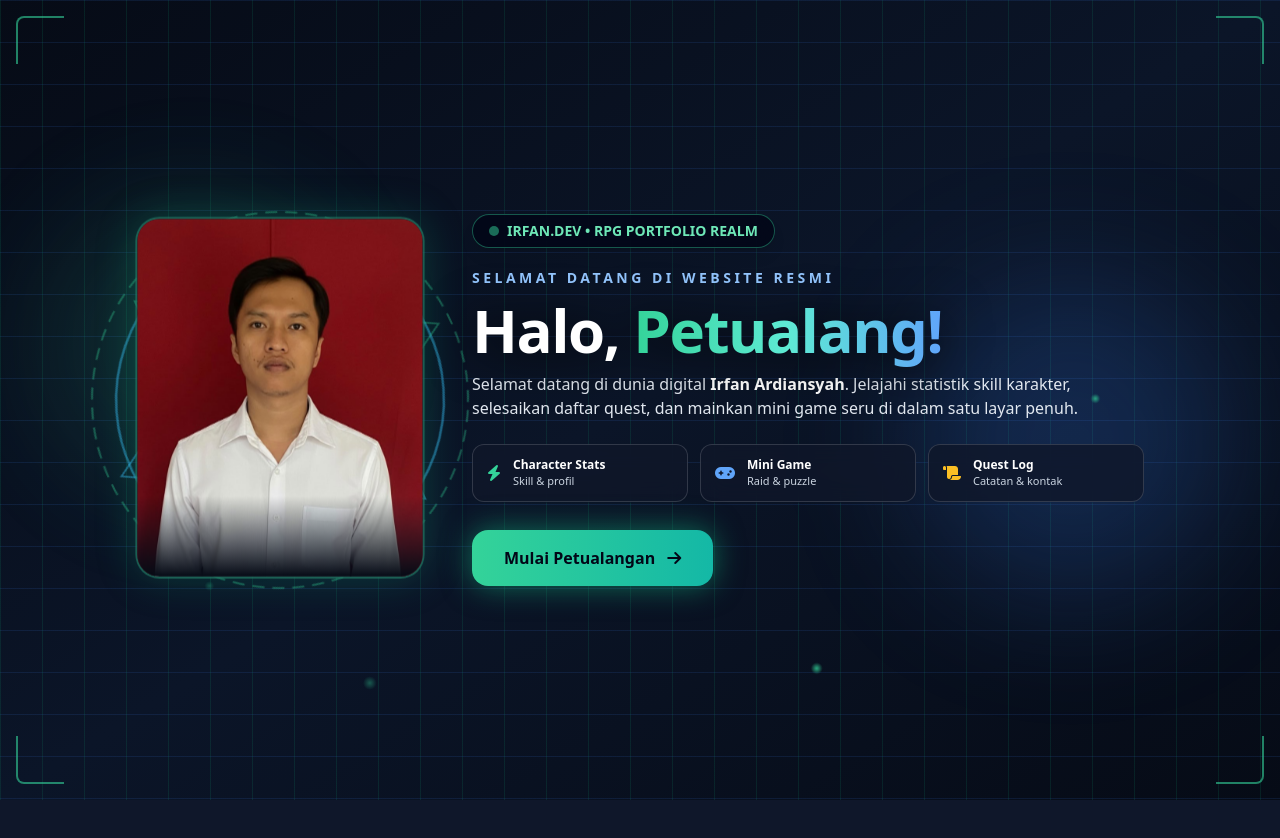
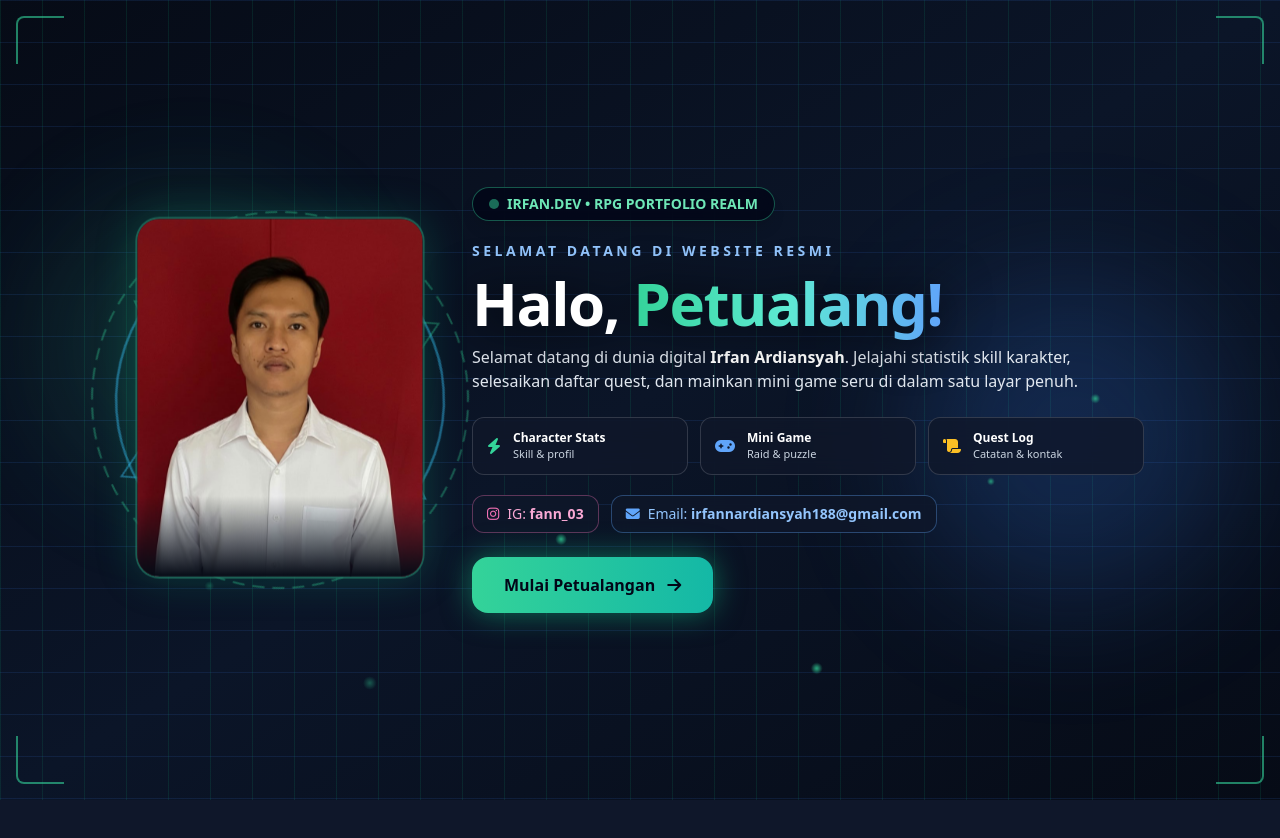
Before and after one commit to irfannardiansyah188-dotcom/website-irfan, a plain HTML site: page index.html in a window 1280 px wide. Shown: the top 838 px of the page. Drawn offline with nearby package versions, Linux system fonts and the light colour scheme.

Commit message:
Update welcome screen and add contact info section

```diff
--- a/index.html
+++ b/index.html
@@ -104,7 +104,7 @@
 <body class="bg-slate-50 dark:bg-darkBg text-slate-800 dark:text-slate-100 font-sans antialiased min-h-screen transition-colors duration-300 overflow-x-hidden">
 
     <!-- LAYAR UCAPAN SELAMAT DATANG FULL LAYAR -->
-    <div id="welcome-screen" class="fixed inset-0 z-50 flex items-center justify-center bg-[#060b16] text-white transition-all duration-700 ease-in-out overflow-hidden">
+    <div id="welcome-screen" class="fixed inset-0 z-50 flex items-center justify-center bg-[#060b16] text-white transition-all duration-700 ease-in-out overflow-y-auto overflow-x-hidden">
 
         <!-- Latar Belakang Grid & Gradasi RPG -->
         <div class="absolute inset-0 bg-gradient-to-br from-[#060b16] via-[#0b1528] to-[#060b16]"></div>
@@ -133,7 +133,7 @@
         <!-- Wadah Utama: Foto Proporsional di Kiri + Ucapan Selamat Datang di Kanan -->
         <div class="relative z-10 w-full max-w-6xl mx-auto px-6 py-8 flex flex-col md:flex-row items-center justify-center gap-8 md:gap-12">
 
-            <!-- FOTO KARAKTER (UKURAN PROPORSIONAL, TIDAK TER-ZOOM) -->
+            <!-- FOTO KARAKTER -->
             <div class="relative flex items-center justify-center shrink-0">
                 <!-- Lingkaran Sihir SVG di Belakang Foto -->
                 <svg class="absolute w-[310px] h-[310px] sm:w-[400px] sm:h-[400px] text-emerald-400/35 animate-spin-slow pointer-events-none" viewBox="0 0 200 200" fill="none">
@@ -200,8 +200,28 @@
                     </div>
                 </div>
 
+                <!-- Info IG & Email di Tampilan Depan -->
+                <div class="flex flex-wrap items-center justify-center md:justify-start gap-3 text-xs sm:text-sm">
+                    <a
+                        href="https://instagram.com/fann_03"
+                        target="_blank"
+                        rel="noopener noreferrer"
+                        class="inline-flex items-center gap-2 bg-slate-900/85 hover:bg-slate-800 border border-pink-400/35 text-pink-300 px-3.5 py-2 rounded-xl backdrop-blur-md transition"
+                    >
+                        <i class="fa-brands fa-instagram text-pink-400"></i>
+                        <span>IG: <strong>fann_03</strong></span>
+                    </a>
+                    <a
+                        href="mailto:irfannardiansyah188@gmail.com"
+                        class="inline-flex items-center gap-2 bg-slate-900/85 hover:bg-slate-800 border border-blue-400/35 text-blue-300 px-3.5 py-2 rounded-xl backdrop-blur-md transition break-all"
+                    >
+                        <i class="fa-solid fa-envelope text-blue-400"></i>
+                        <span>Email: <strong>irfannardiansyah188@gmail.com</strong></span>
+                    </a>
+                </div>
+
                 <!-- Tombol Masuk -->
-                <div class="pt-2 flex justify-center md:justify-start">
+                <div class="pt-1 flex justify-center md:justify-start">
                     <button
                         onclick="enterWebsite()"
                         class="group relative inline-flex items-center justify-center gap-3 bg-gradient-to-r from-emerald-400 to-teal-500 hover:from-emerald-300 hover:to-teal-400 text-slate-950 font-extrabold text-sm sm:text-base px-8 py-4 rounded-2xl shadow-[0_0_30px_rgba(16,185,129,0.55)] hover:shadow-[0_0_45px_rgba(16,185,129,0.8)] transition-all duration-300 hover:-translate-y-0.5 active:scale-95 cursor-pointer"
```
